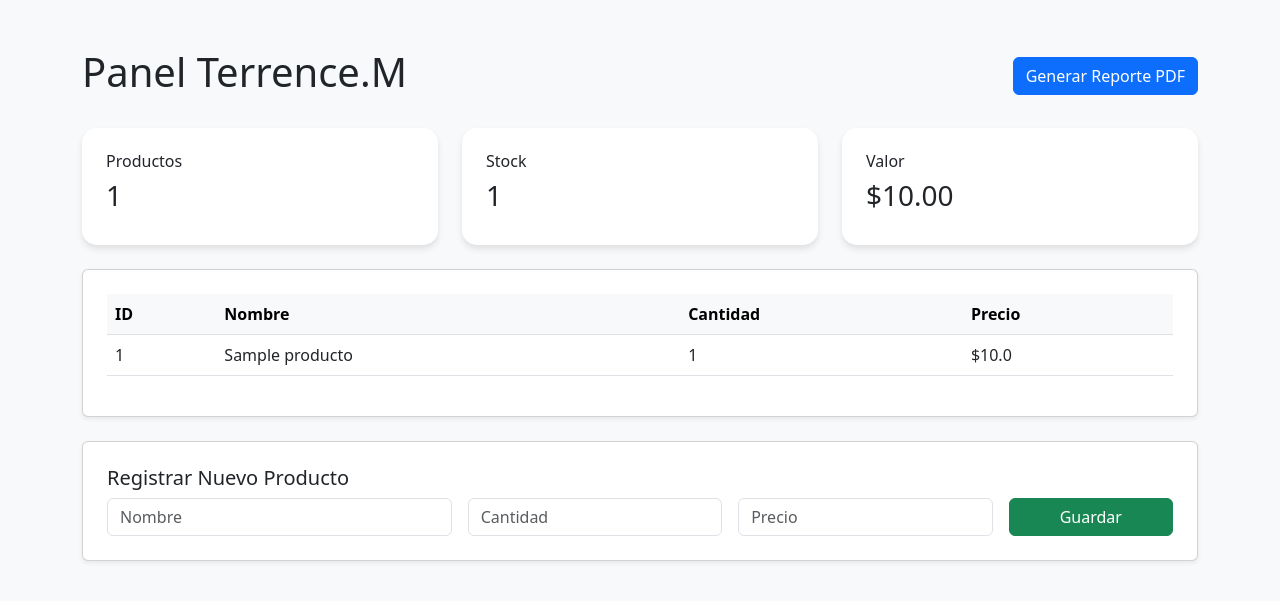
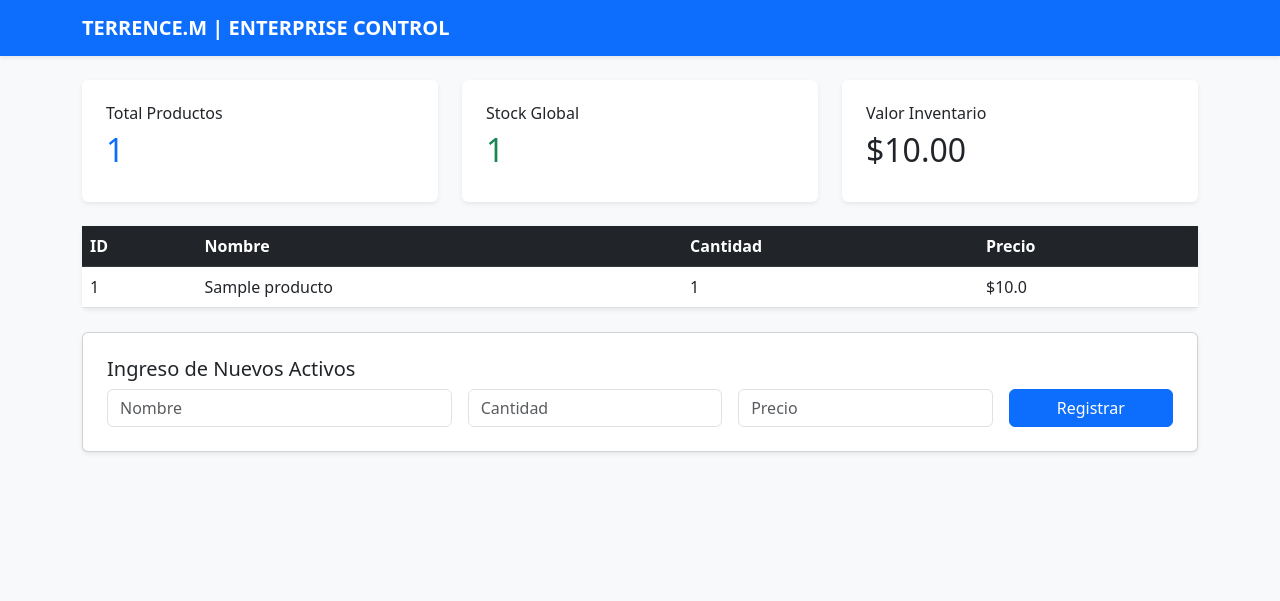
Before and after one commit to Terrence2333/terrence_m_ecokids, a Flask app: page / in a window 1280 px wide. Shown: the top 601 px of the page. Run offline with Flask 3, Linux system fonts and the light colour scheme; tables that the repository leaves empty hold one stand-in row (values such as "Sample post").

Commit message:
Arquitectura Final: Nivel Corporativo Superior

```diff
--- a/app.py
+++ b/app.py
@@ -4,8 +4,8 @@ from sqlalchemy import create_engine, Column, Integer, String, Float
 from sqlalchemy.orm import sessionmaker, declarative_base
 
 app = Flask(__name__)
-# Configuración absoluta para evitar errores de persistencia en Render
-BASE_DIR = os.path.abspath(os.path.dirname(__file__))
+# Rutas relativas para que funcione en cualquier entorno
+BASE_DIR = os.path.dirname(os.path.abspath(__file__))
 DB_PATH = os.path.join(BASE_DIR, 'inventario', 'data', 'inventario.db')
 engine = create_engine(f'sqlite:///{DB_PATH}')
 Base = declarative_base()
@@ -14,31 +14,23 @@ Session = sessionmaker(bind=engine)
 class Producto(Base):
     __tablename__ = 'productos'
     id = Column(Integer, primary_key=True)
-    nombre = Column(String(100))
-    precio = Column(Float)
-    cantidad = Column(Integer)
+    nombre = Column(String(100)); precio = Column(Float); cantidad = Column(Integer)
 
 Base.metadata.create_all(engine)
 
 @app.route('/')
 def index():
-    s = Session()
-    prods = s.query(Producto).all()
-    # Estadísticas calculadas para el dashboard corporativo
-    total = len(prods)
-    stock = sum(p.cantidad for p in prods)
-    valor = sum(p.precio * p.cantidad for p in prods)
+    s = Session(); prods = s.query(Producto).all()
+    t = len(prods); st = sum(p.cantidad for p in prods); v = sum(p.precio * p.cantidad for p in prods)
     s.close()
-    return render_template('index.html', productos=prods, total=total, stock=stock, valor=valor)
+    return render_template('index.html', productos=prods, total=t, stock=st, valor=v)
 
 @app.route('/guardar', methods=['POST'])
 def guardar():
     s = Session()
-    nuevo = Producto(nombre=request.form['nombre'], cantidad=int(request.form['cantidad']), precio=float(request.form['precio']))
-    s.add(nuevo)
-    s.commit()
-    s.close()
+    s.add(Producto(nombre=request.form['nombre'], cantidad=int(request.form['cantidad']), precio=float(request.form['precio'])))
+    s.commit(); s.close()
     return redirect(url_for('index'))
 
 if __name__ == '__main__':
-    app.run(host='0.0.0.0', port=5000)
+    app.run(debug=True)
--- a/templates/index.html
+++ b/templates/index.html
@@ -4,35 +4,28 @@
     <meta charset="UTF-8">
     <link href="https://cdn.jsdelivr.net/npm/bootstrap@5.3.0/dist/css/bootstrap.min.css" rel="stylesheet">
     <title>Terrence.M | Sistema Corporativo</title>
-    <style>
-        .stats-card { border-radius: 15px; transition: 0.3s; box-shadow: 0 4px 6px rgba(0,0,0,0.1); }
-        .stats-card:hover { transform: translateY(-5px); }
-    </style>
 </head>
 <body class="bg-light">
-    <div class="container mt-5">
-        <header class="d-flex justify-content-between align-items-center mb-4">
-            <h1>Panel Terrence.M</h1>
-            <button class="btn btn-primary">Generar Reporte PDF</button>
-        </header>
-        <div class="row mb-4">
-            <div class="col-md-4"><div class="stats-card p-4 bg-white"><h6>Productos</h6><h3>{{ total }}</h3></div></div>
-            <div class="col-md-4"><div class="stats-card p-4 bg-white"><h6>Stock</h6><h3>{{ stock }}</h3></div></div>
-            <div class="col-md-4"><div class="stats-card p-4 bg-white"><h6>Valor</h6><h3>${{ "{:,.2f}".format(valor) }}</h3></div></div>
+    <nav class="navbar navbar-dark bg-primary shadow-sm mb-4">
+        <div class="container"><span class="navbar-brand fw-bold">TERRENCE.M | ENTERPRISE CONTROL</span></div>
+    </nav>
+    <div class="container">
+        <div class="row g-4 mb-4">
+            <div class="col-md-4"><div class="card p-4 shadow-sm border-0"><h6>Total Productos</h6><h2 class="text-primary">{{ total }}</h2></div></div>
+            <div class="col-md-4"><div class="card p-4 shadow-sm border-0"><h6>Stock Global</h6><h2 class="text-success">{{ stock }}</h2></div></div>
+            <div class="col-md-4"><div class="card p-4 shadow-sm border-0"><h6>Valor Inventario</h6><h2 class="text-dark">${{ "{:,.2f}".format(valor) }}</h2></div></div>
         </div>
-        <div class="card p-4 shadow-sm mb-4">
-            <table class="table table-hover">
-                <thead class="table-light"><tr><th>ID</th><th>Nombre</th><th>Cantidad</th><th>Precio</th></tr></thead>
-                <tbody>{% for p in productos %}<tr><td>{{ p.id }}</td><td>{{ p.nombre }}</td><td>{{ p.cantidad }}</td><td>${{ p.precio }}</td></tr>{% endfor %}</tbody>
-            </table>
-        </div>
-        <form action="/guardar" method="POST" class="card p-4 shadow-sm">
-            <h5>Registrar Nuevo Producto</h5>
+        <table class="table table-hover bg-white shadow-sm rounded">
+            <thead class="table-dark"><tr><th>ID</th><th>Nombre</th><th>Cantidad</th><th>Precio</th></tr></thead>
+            <tbody>{% for p in productos %}<tr><td>{{ p.id }}</td><td>{{ p.nombre }}</td><td>{{ p.cantidad }}</td><td>${{ p.precio }}</td></tr>{% endfor %}</tbody>
+        </table>
+        <form action="/guardar" method="POST" class="card p-4 shadow-sm mt-4">
+            <h5>Ingreso de Nuevos Activos</h5>
             <div class="row g-3">
                 <div class="col-md-4"><input name="nombre" class="form-control" placeholder="Nombre" required></div>
                 <div class="col-md-3"><input name="cantidad" class="form-control" type="number" placeholder="Cantidad" required></div>
                 <div class="col-md-3"><input name="precio" class="form-control" type="number" step="0.01" placeholder="Precio" required></div>
-                <div class="col-md-2"><button class="btn btn-success w-100">Guardar</button></div>
+                <div class="col-md-2"><button class="btn btn-primary w-100">Registrar</button></div>
             </div>
         </form>
     </div>
```
